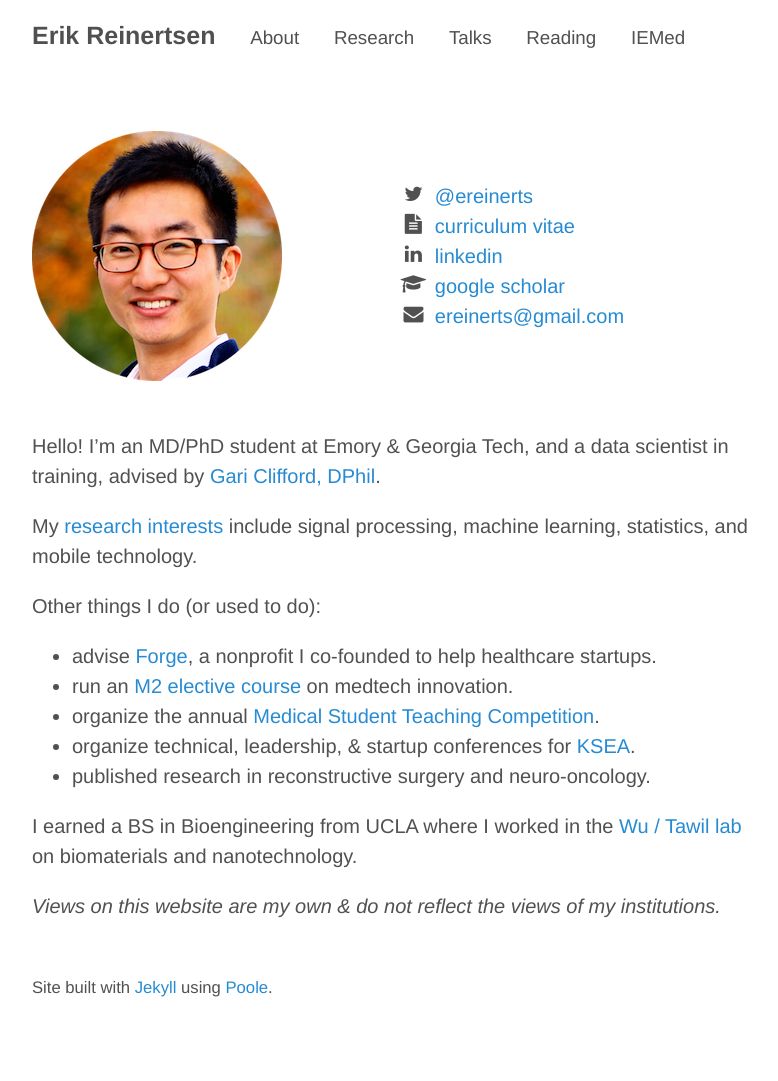
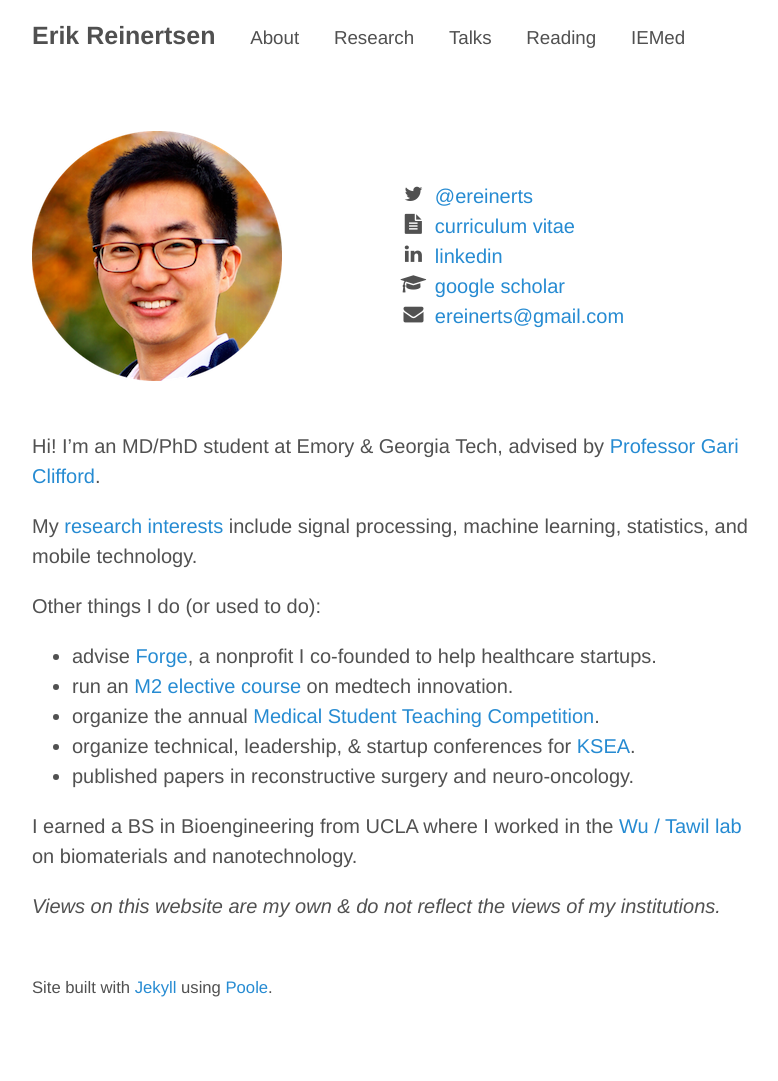
Before and after one commit to erikr/erikr.github.io, a Jekyll site: the page built from about.md, in a window 1280 px wide. Shown: the whole page, without its empty margins (248-1026 px from the left). Built offline with Jekyll 4.4.1, drawn with Linux system fonts in a browser that asks for light colours; nearby versions of some CDN libraries.

Commit message:
revised about me

```diff
--- a/about.md
+++ b/about.md
@@ -19,7 +19,7 @@ title: ""
     </div>
 </div>
 
-Hello! I'm an MD/PhD student at Emory & Georgia Tech, and a data scientist in training, advised by [Gari Clifford, DPhil](http://gdclifford.info/gari).
+Hi! I'm an MD/PhD student at Emory & Georgia Tech, advised by [Professor Gari Clifford](http://gdclifford.info/gari).
 
 My [research interests](http://erikreinertsen.com/research) include signal processing, machine learning, statistics, and mobile technology.
 
@@ -29,7 +29,7 @@ Other things I do (or used to do):
 + run an [M2 elective course](http://erikreinertsen.com/iemed/) on medtech innovation.
 + organize the annual [Medical Student Teaching Competition](http://emorymstc.com/).
 + organize technical, leadership, & startup conferences for [KSEA](http://ksea.org/).
-+ published research in reconstructive surgery and neuro-oncology.
++ published papers in reconstructive surgery and neuro-oncology.
 
 I earned a BS in Bioengineering from UCLA where I worked in the [Wu / Tawil lab](http://wulab.seas.ucla.edu/) on biomaterials and nanotechnology.
 
```
